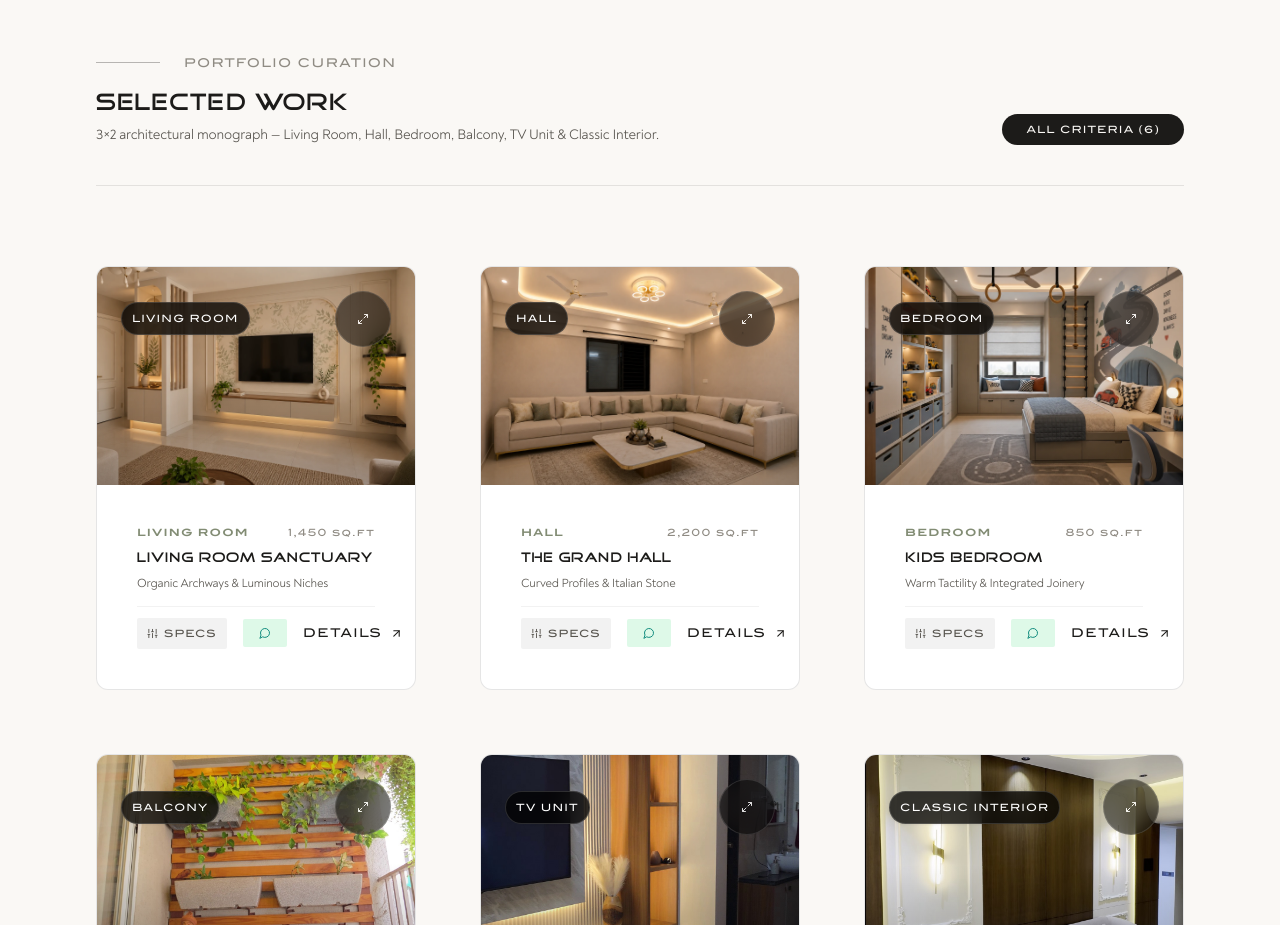
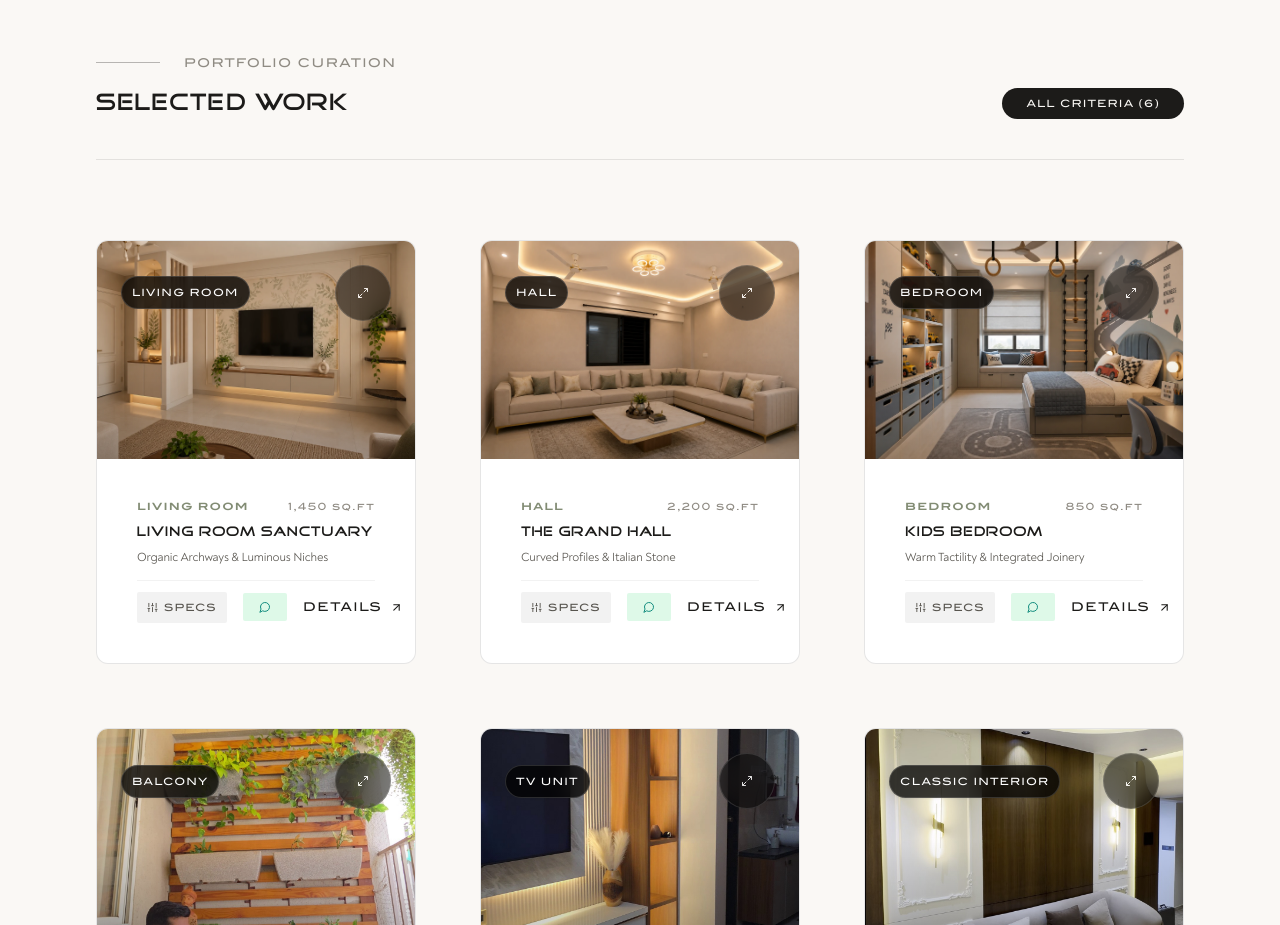
Before and after one commit to purva-de/antigravitytest, a React (Vite) app: page / in a window 1280 px wide. Shown: the part 2223-3148 px from the top of the page. Built offline with nearby package versions, Linux system fonts and the light colour scheme; the HTML template or start-up script is replaced by a standard one.

Commit message:
Remove 3x2 architectural monograph description text from Selected Work section header

```diff
--- a/src/components/SelectedWork.jsx
+++ b/src/components/SelectedWork.jsx
@@ -34,9 +34,6 @@ export default function SelectedWork({ onSelectProject }) {
             <h2 className="font-serif text-base xs:text-lg sm:text-xl lg:text-2xl font-normal tracking-tight">
               SELECTED WORK
             </h2>
-            <p className="text-xs sm:text-sm text-[#57544E] dark:text-[#A09C94] font-light mt-1.5">
-              3×2 architectural monograph — Living Room, Hall, Bedroom, Balcony, TV Unit & Classic Interior.
-            </p>
           </div>
 
           {/* Right: Small "ALL CRITERIA" Indicator */}
```
